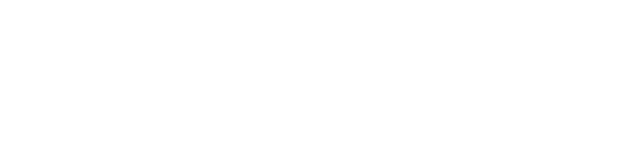
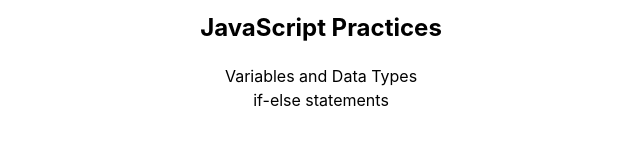
Before and after one commit to ZaidShirazi/JavaScript-Practice, a plain HTML site: page index.html in a window 1280 px wide. Shown: the whole page, without its empty margins (319-959 px from the left). Drawn offline with Linux system fonts and the light colour scheme.

Commit message:
if else practice

```diff
--- a/index.html
+++ b/index.html
@@ -1,18 +1,20 @@
 <!DOCTYPE html>
-<html>
-
+<html lang="en">
 <head>
-  <meta charset="UTF-8">
-  <meta name="viewport" content="width=device-width, initial-scale=1">
-  <title>JavaScript | Practice</title>
+    <meta charset="UTF-8">
+    <meta name="viewport" content="width=device-width, initial-scale=1.0">
+    <link rel="stylesheet" href="./style.css" type="text/css">
+    <title>HomePage</title>
 </head>
-
 <body>
 
-  <!-- JavaScript File Connection -->
+    <h2>JavaScript Practices</h2>
 
-  <script src="./Variables And Data Types/Variables_And_DataTypes.js"></script>
+    <br>
 
+<ul>
+    <li><a href="./Variables And Data Types/index.html">Variables and Data Types</a></li>
+    <li><a href="./if-else Statements/index.html">if-else statements</a></li>
+</ul>
 </body>
-
 </html>
--- /dev/null
+++ b/style.css
@@ -0,0 +1,28 @@
+*{
+    margin: 0;
+    padding: 0;
+    box-sizing: border-box;
+    font-family: "SF Pro Text", "SF Pro Icons", "Helvetica Neue", "Helvetica", "Arial", sans-serif;
+    scroll-behavior: smooth;
+}
+
+html,body{
+    height: 100%;
+}
+
+
+body{
+    min-height: 100vh;
+    padding: 1rem;
+    line-height: 1.5em;
+    text-align: center;
+}
+
+li{
+    list-style-type: none;
+}
+
+a{
+    text-decoration: none;
+    color: black;
+}
```
Also changed, not shown: Variables And Data Types/index.html (added, +20 -0 lines), if-else Statements/app.js (added, +56 -0 lines), if-else Statements/index.html (added, +20 -0 lines), Variables And Data Types/app.js (renamed from Variables And Data Types/Variables_And_DataTypes.js).
